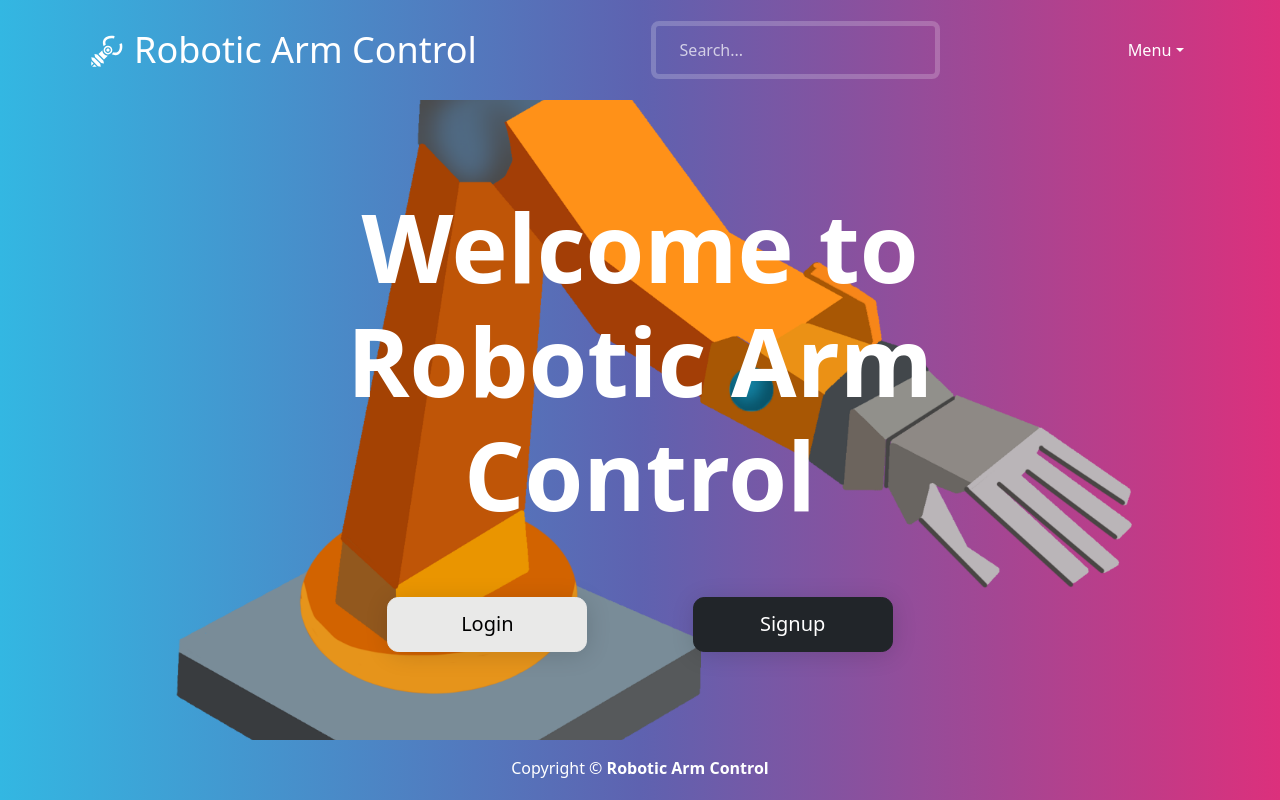
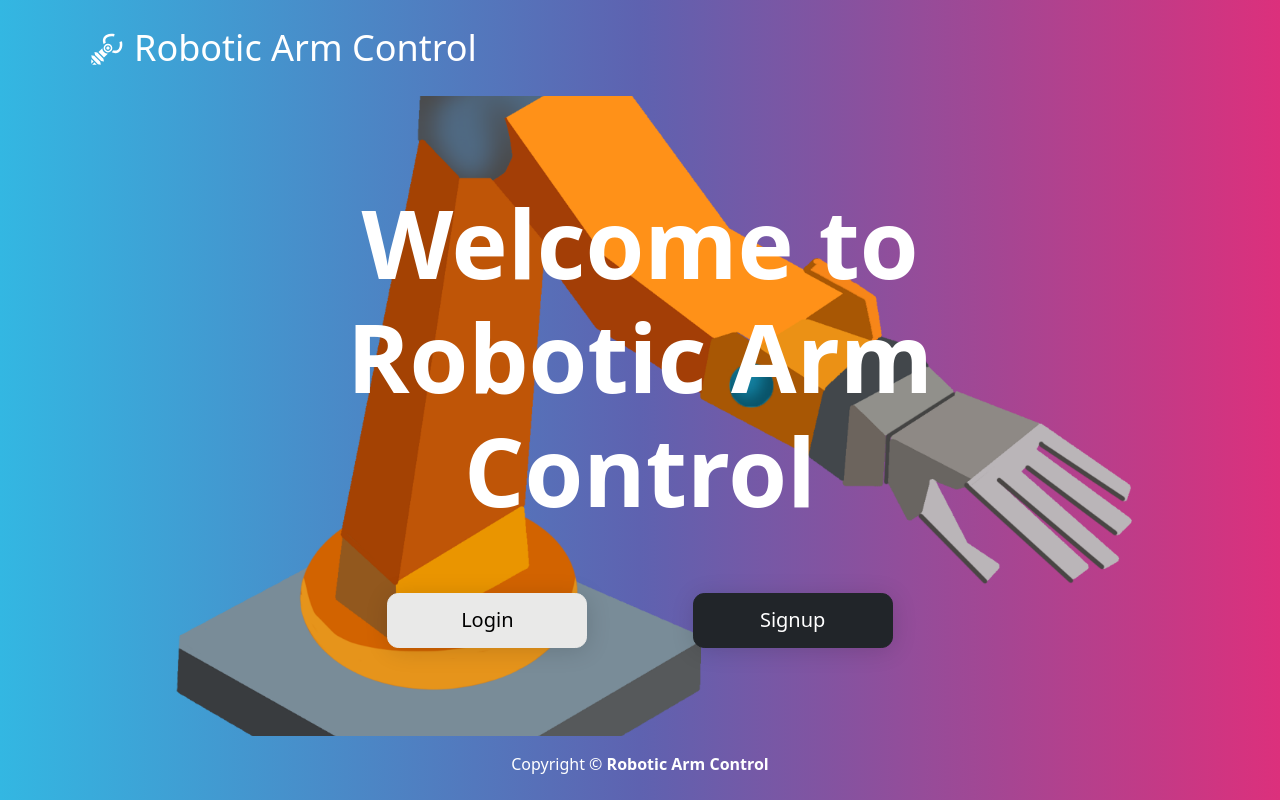
Before and after one commit to yenilikci/tasarim-calismasi, a React (Create React App) app in the folder client/: page / in a window 1280 px wide. Built offline with nearby package versions, Linux system fonts and the light colour scheme.

Commit message:
modified header log in&out

```diff
--- a/client/src/components/Header/Header.jsx
+++ b/client/src/components/Header/Header.jsx
@@ -1,6 +1,6 @@
 import {Navbar, Nav, Container, NavDropdown, Form, FormControl, Button} from "react-bootstrap";
 import './header.css';
-import {Link, useHistory} from "react-router-dom";
+import {Link, useHistory, useLocation} from "react-router-dom";
 import {useDispatch, useSelector} from "react-redux";
 import {logout} from "../../actions/userActions";
 import {GiRobotGrab} from "react-icons/gi";
@@ -10,18 +10,24 @@ const Header = ({setSearch}) => {
 
     const history = useHistory();
 
+    const location = useLocation();
+
     const dispatch = useDispatch();
 
     const userLogin = useSelector(state => state.userLogin);
-
     const {userInfo} = userLogin;
 
     const logoutHandler = () => {
         dispatch(logout());
         history.push('/');
+        window.location.reload();
     }
 
     useEffect(() => {}, [userInfo]);
+
+    useEffect(()=> {
+        console.log('log: ' + userInfo)
+    },[]);
 
     return (
         <Navbar expand="lg" className="d-flex my-custom-navbar">
@@ -31,7 +37,8 @@ const Header = ({setSearch}) => {
                     Robotic Arm Control
                 </Link>
             </Navbar.Brand>
-            <Navbar.Brand>
+            {
+                userInfo !== null ? ( <Navbar.Brand>
                     <Form className="d-flex">
                         <FormControl
                             type="search"
@@ -41,13 +48,14 @@ const Header = ({setSearch}) => {
                             onChange={(e) => setSearch(e.target.value)}
                         />
                     </Form>
-            </Navbar.Brand>
+                </Navbar.Brand>) : null
+            }
             {/*<Nav className="d-flex justify-content-between">*/}
             {/*    <Nav.Link href="">*/}
             {/*        <Button variant="primary border border-3 border-dark" size="md">About</Button>*/}
             {/*    </Nav.Link>*/}
             {/*</Nav>*/}
-            <NavDropdown title="Menu" className="my-dropdown">
+            {userInfo !== null ? (<NavDropdown title="Menu" className="my-dropdown">
                 <NavDropdown.Item
                     href="/myCommands"
                     className="my-dropdown-item">
@@ -58,7 +66,7 @@ const Header = ({setSearch}) => {
                 >
                     Logout
                 </NavDropdown.Item>
-            </NavDropdown>
+            </NavDropdown>) : null}
         </Navbar>
     )
 }
```
Lines whose indentation alone changed are shown as unchanged.
